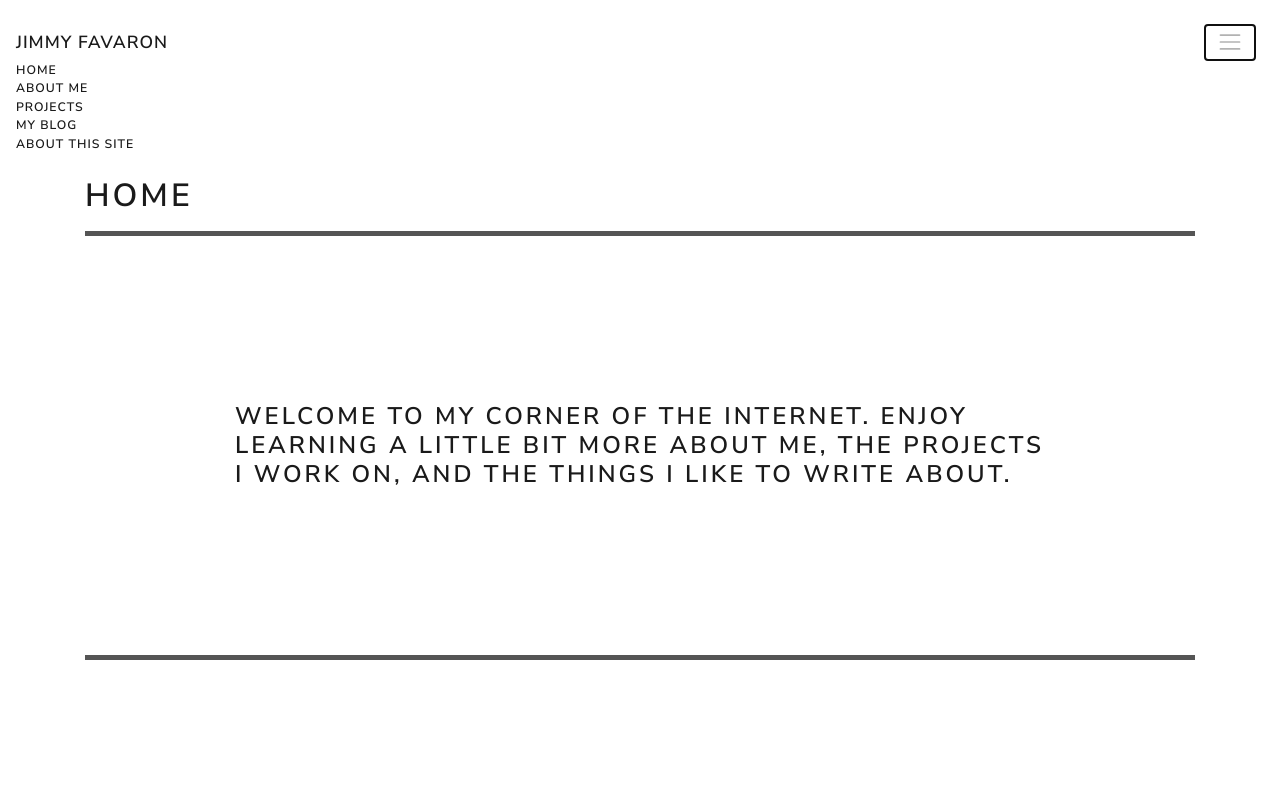
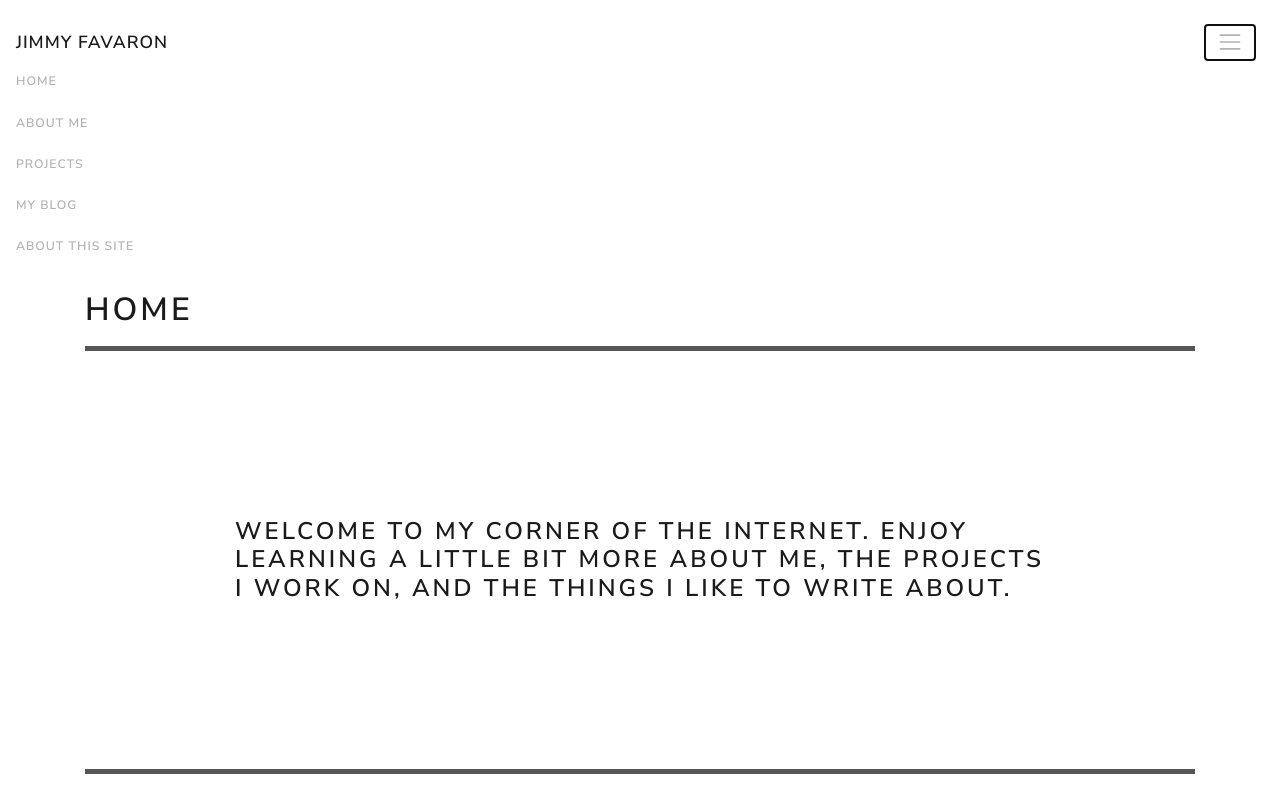
Before and after one commit to favaron-solutions/jimmyfavaron, a React (Create React App) app: page / in a window 1280 px wide. Both pictures are taken after a click on the button 1229 px from the left and 42 px from the top of the page. Built offline with nearby package versions, Linux system fonts and the light colour scheme.

Commit message:
nav item css
updated

```diff
--- a/src/components/header/Navigation.js
+++ b/src/components/header/Navigation.js
@@ -26,19 +26,19 @@ export default class Navigation extends React.Component {
           <Collapse isOpen={!this.state.collapsed} navbar>
             <Nav navbar>
               <NavItem>
-                <Link to="/">Home</Link>
+                <Link className="nav-link" to="/">Home</Link>
               </NavItem>
               <NavItem>
-                <Link to="/about">About Me</Link>
+                <Link className="nav-link" to="/about">About Me</Link>
               </NavItem>
               <NavItem>
-                <Link to="/projects">Projects</Link>
+                <Link className="nav-link" to="/projects">Projects</Link>
               </NavItem>
               <NavItem>
-                <Link to="/blog">My Blog</Link>
+                <Link className="nav-link" to="/blog">My Blog</Link>
               </NavItem>
               <NavItem>
-                <Link to="/aboutSite">About This Site</Link>
+                <Link className="nav-link" to="/aboutSite">About This Site</Link>
               </NavItem>
             </Nav>
           </Collapse>
```
